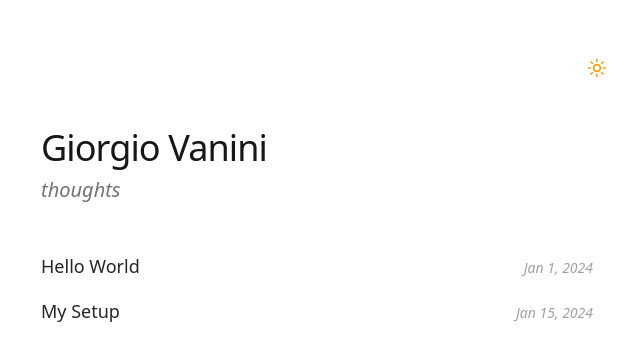
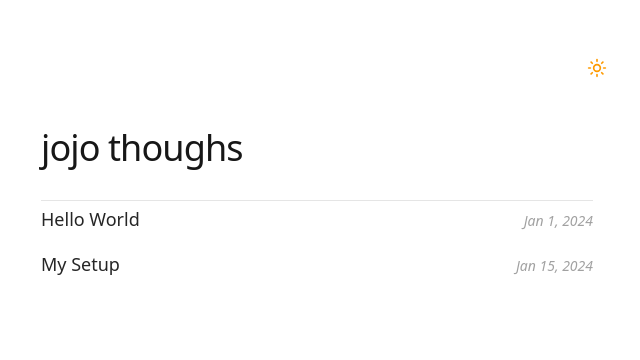
Before and after one commit to sakn0m/blog, a Next.js app: page / in a window 1280 px wide. Shown: the top 360 px of the page, without its empty margins (323-963 px from the left). Built offline with nearby package versions, Linux system fonts and the light colour scheme.

Commit message:
divider and title of the blog

```diff
--- a/app/layout.tsx
+++ b/app/layout.tsx
@@ -10,7 +10,7 @@ const garamond = EB_Garamond({
 });
 
 export const metadata: Metadata = {
-  title: "Giorgio Vanini | Thoughts",
+  title: "jojo thoughs",
   description: "Personal Blog",
 };
 
--- a/app/page.tsx
+++ b/app/page.tsx
@@ -24,13 +24,11 @@ export default function Home() {
       </div>
 
       {/* Header */}
-      <header className="mb-12">
-        <h1 className="text-3xl md:text-4xl font-medium tracking-tight mb-2 dark:text-white">
-          Giorgio Vanini
+      <header className="mb-1">
+        <h1 className="text-3xl md:text-4xl font-medium tracking-tight mb-8 dark:text-white">
+          jojo thoughs
         </h1>
-        <p className="text-xl text-neutral-500 dark:text-neutral-400 italic">
-          thoughts
-        </p>
+        <hr className="border-neutral-200 dark:border-neutral-800" />
       </header>
 
       {/* Articles Section */}
```
